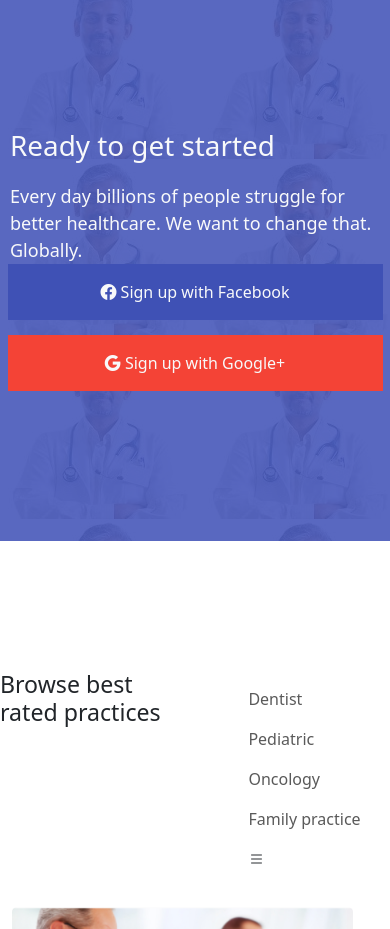
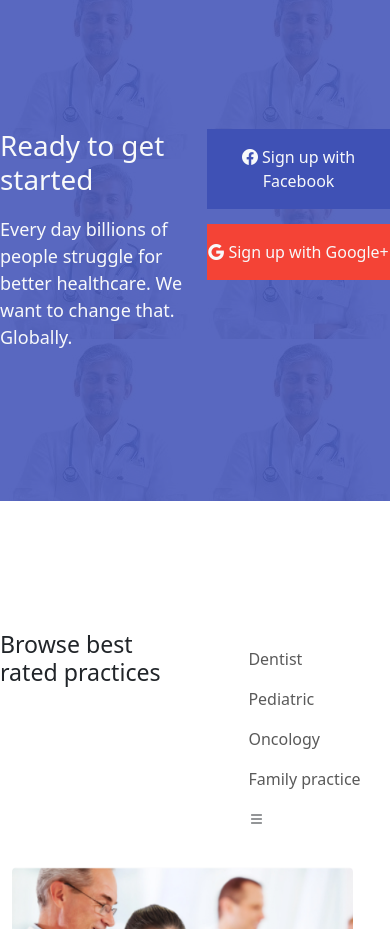
Before and after one commit to pushpithagowda702/HTML-CSS, a website: page assignment3/index.html in a window 390 px wide. Shown: the part 4380-5309 px from the top of the page. Drawn offline with nearby package versions, Linux system fonts and the light colour scheme; files that its build step writes are made by us from their sources.

Commit message:
Bootstrap

```diff
--- a/assignment3/index.html
+++ b/assignment3/index.html
@@ -91,7 +91,8 @@
                             <i class="bi bi-star-fill text-warning"></i>
                             <i class="bi bi-star-fill text-warning"></i>
                             <i class="bi bi-star text-warning"></i> 35
-                            <button class="bg-white right"> &rarr;</button><button class="bg-white arrow right">View</button>
+                            <button class="bg-white right"> &rarr;</button><button
+                                class="bg-white arrow right">View</button>
                         </div>
                     </div>
                 </div>
@@ -110,7 +111,8 @@
                             <i class="bi bi-star-fill text-warning"></i>
                             <i class="bi bi-star-fill text-warning"></i>
                             <i class="bi bi-star text-warning"></i> 35
-                            <button class="bg-white right"> &rarr;</button><button class="bg-white arrow right">View</button>
+                            <button class="bg-white right"> &rarr;</button><button
+                                class="bg-white arrow right">View</button>
                         </div>
                     </div>
                 </div>
@@ -129,7 +131,8 @@
                             <i class="bi bi-star-fill text-warning"></i>
                             <i class="bi bi-star-fill text-warning"></i>
                             <i class="bi bi-star text-warning"></i> 35
-                            <button class="bg-white right"> &rarr;</button><button class="bg-white arrow right">View</button>
+                            <button class="bg-white right"> &rarr;</button><button
+                                class="bg-white arrow right">View</button>
                         </div>
                     </div>
                 </div>
@@ -139,14 +142,15 @@
     </div>
     <div class="ready-started">
         <div class="row ready-get-started">
-            <div class="col-sm-6">
+            <div class="col">
                 <div class="ready-content">
                     <h1 class="h1 text-light">Ready to get started</h1>
-                    <p class="text-light">Every day billions of people struggle for better healthcare. We want to change
+                    <p class="text-light">Every day billions of people struggle for better healthcare. We want to
+                        change
                         that. Globally.</p>
                 </div>
             </div>
-            <div class="col-sm-6 social-media-buttons text-center">
+            <div class="col social-media-buttons text-center">
                 <button class="facebook btn full-width bi bi-facebook text-light"> Sign up
                     with
                     Facebook</button><br>
```
